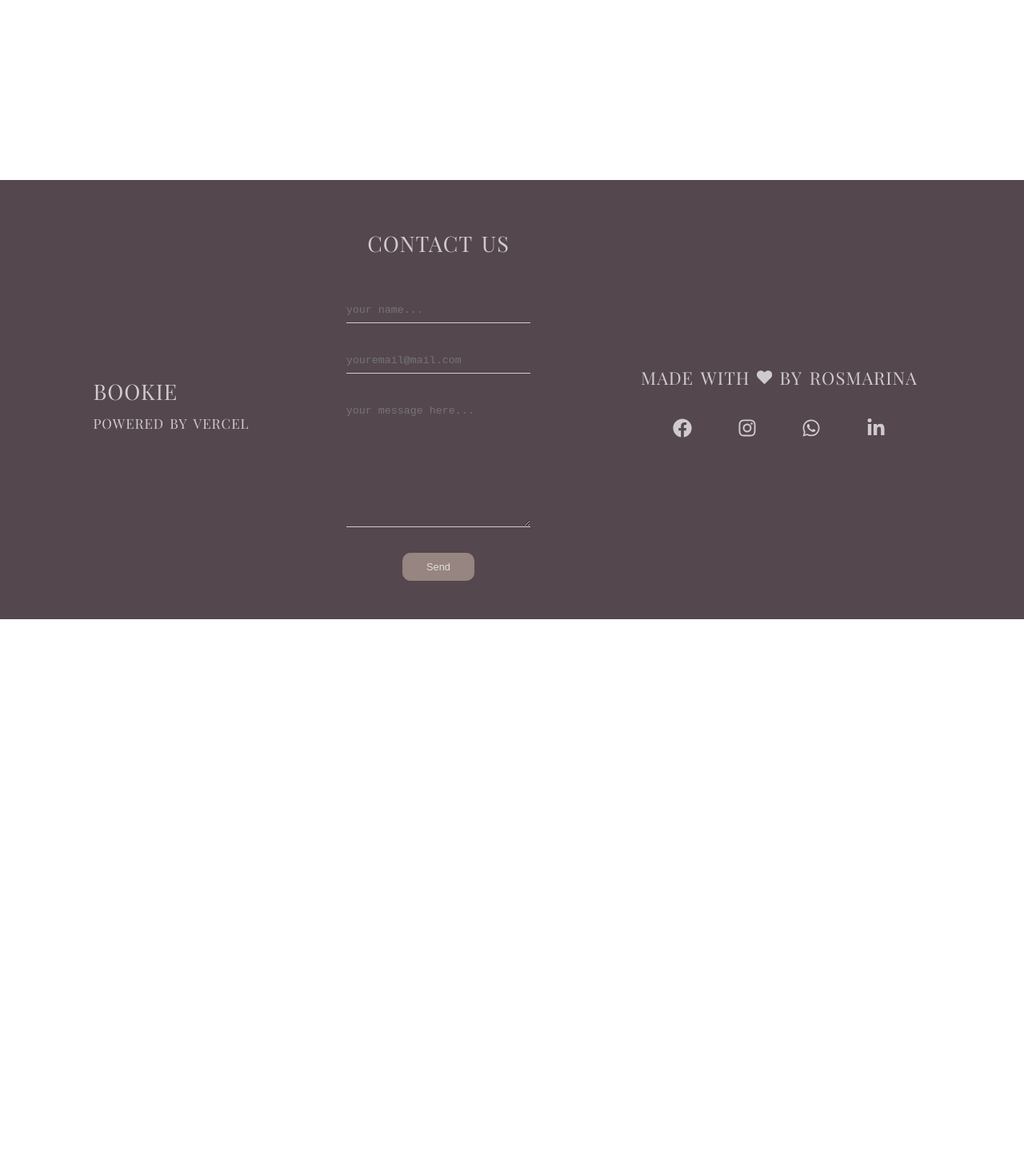
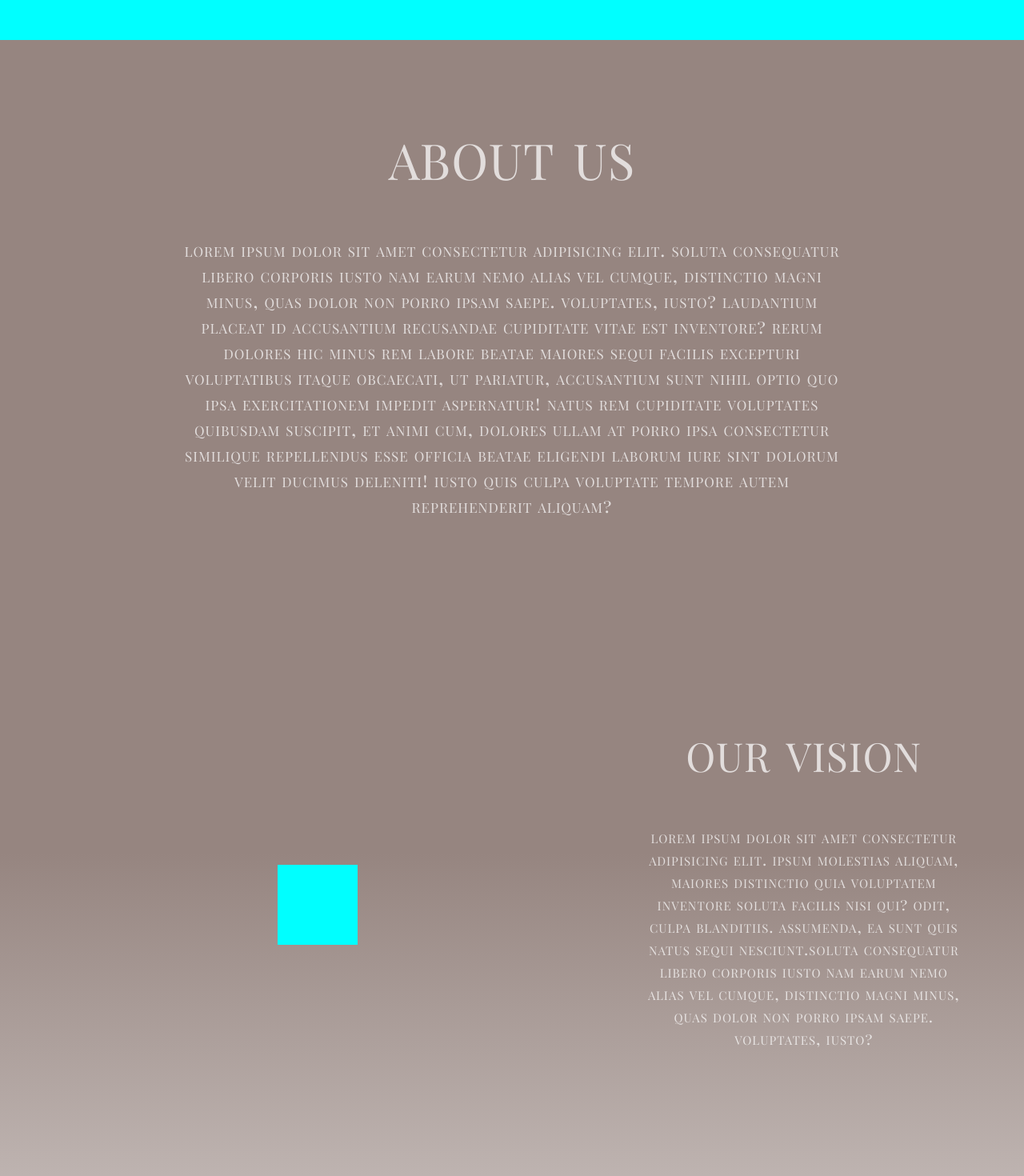
Before and after one commit to Ljusaj123/Bookie, a Next.js app: page /about-us in a window 1280 px wide. Shown: the top 1470 px of the page at 80% size. Before the commit the page ends 800 px from the top, so only its background shows below. Built offline with nearby package versions, Linux system fonts and the light colour scheme.

Commit message:
uključivanje scss datoteke, scss u csss

```diff
--- a/styles/css/styles.css
+++ b/styles/css/styles.css
@@ -459,6 +459,119 @@ body {
           transform: scale(0.9);
 }
 
+.about {
+  background: -webkit-gradient(linear, left top, left bottom, from(#968580), color-stop(#968580), to(#ffffffb8));
+  background: linear-gradient(to bottom, #968580, #968580, #ffffffb8);
+  height: -webkit-max-content;
+  height: -moz-max-content;
+  height: max-content;
+}
+
+.about header {
+  height: 50px;
+  width: 100%;
+  background-color: aqua;
+}
+
+.about .introduction {
+  height: -webkit-max-content;
+  height: -moz-max-content;
+  height: max-content;
+  width: 70%;
+  margin: 3rem auto;
+  padding: 2rem;
+  display: -webkit-box;
+  display: -ms-flexbox;
+  display: flex;
+  -webkit-box-pack: center;
+      -ms-flex-pack: center;
+          justify-content: center;
+  -webkit-box-align: center;
+      -ms-flex-align: center;
+          align-items: center;
+  -webkit-box-orient: vertical;
+  -webkit-box-direction: normal;
+      -ms-flex-direction: column;
+          flex-direction: column;
+}
+
+.about .introduction h1 {
+  font-size: clamp(1.8rem, 7vw, 5.5rem);
+  margin-bottom: 3rem;
+  text-align: center;
+}
+
+.about .introduction p {
+  font-size: clamp(0.9rem, 3vw, 1.5rem);
+  text-align: center;
+}
+
+.about .vision {
+  height: -webkit-max-content;
+  height: -moz-max-content;
+  height: max-content;
+  width: 100%;
+  margin: 10rem 0;
+  padding: 2rem;
+  display: -webkit-box;
+  display: -ms-flexbox;
+  display: flex;
+  -webkit-box-pack: center;
+      -ms-flex-pack: center;
+          justify-content: center;
+  -webkit-box-align: center;
+      -ms-flex-align: center;
+          align-items: center;
+}
+
+.about .vision .picture-container {
+  width: 60%;
+  display: -webkit-box;
+  display: -ms-flexbox;
+  display: flex;
+  -webkit-box-pack: center;
+      -ms-flex-pack: center;
+          justify-content: center;
+  -webkit-box-align: center;
+      -ms-flex-align: center;
+          align-items: center;
+}
+
+.about .vision .picture-container div {
+  background-color: aqua;
+  height: 100px;
+  width: 100px;
+}
+
+.about .vision .text-container {
+  width: 40%;
+  padding: 1rem 3rem;
+  display: -webkit-box;
+  display: -ms-flexbox;
+  display: flex;
+  -webkit-box-pack: space-evenly;
+      -ms-flex-pack: space-evenly;
+          justify-content: space-evenly;
+  -webkit-box-align: center;
+      -ms-flex-align: center;
+          align-items: center;
+  -webkit-box-orient: vertical;
+  -webkit-box-direction: normal;
+      -ms-flex-direction: column;
+          flex-direction: column;
+}
+
+.about .vision .text-container h1 {
+  font-size: clamp(1.8rem, 6vw, 4.5rem);
+  margin-bottom: 3rem;
+}
+
+.about .vision .text-container p {
+  font-size: clamp(0.9rem, 3vw, 1.3rem);
+  text-align: center;
+  margin-bottom: 4rem;
+}
+
 @media screen and (max-width: 630px) {
   .footer-container {
     -webkit-box-orient: vertical;
@@ -505,4 +618,18 @@ body {
     margin: 0 auto;
     margin-bottom: 2rem;
   }
+  .about .introduction {
+    width: 90%;
+  }
+  .about .vision {
+    margin: 3rem 0;
+    -webkit-box-orient: vertical;
+    -webkit-box-direction: normal;
+        -ms-flex-direction: column;
+            flex-direction: column;
+  }
+  .about .vision .text-container {
+    width: 90%;
+    padding: 0;
+  }
 }
--- a/styles/sass/styles.scss
+++ b/styles/sass/styles.scss
@@ -2,4 +2,5 @@
 @import "footer";
 @import "show-catalog";
 @import "newsletter";
+@import "about-us";
 @import "responzive";
```
